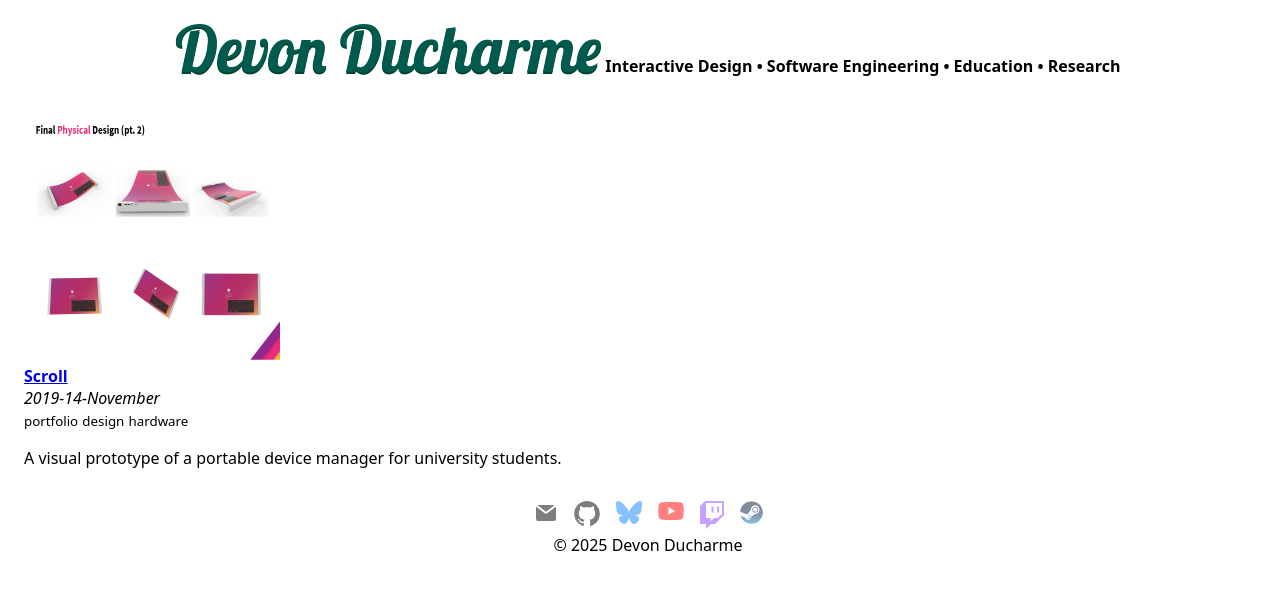
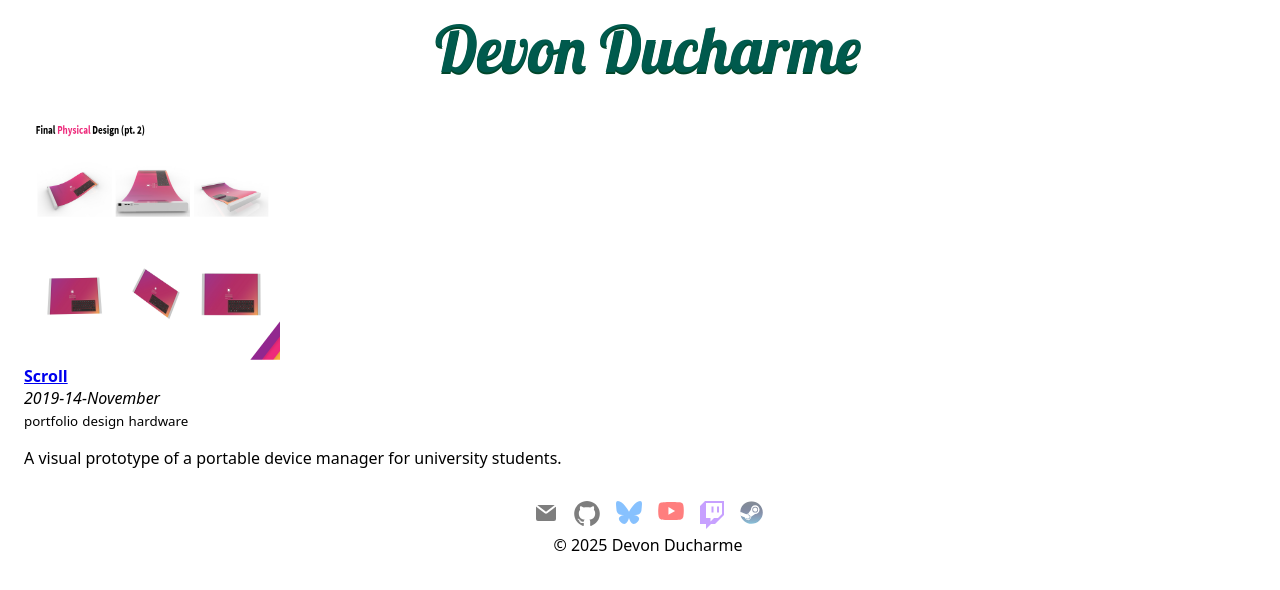
Before and after one commit to buddydudedev/portfolio.buddydude.dev, a Jekyll site: the page built from index.html, in a window 1280 px wide. Shown: the top 590 px of the page. Built offline with Jekyll 4.4.1, drawn with Linux system fonts in a browser that asks for light colours.

Commit message:
Removed subtitle (for now)

```diff
--- a/_layouts/default.html
+++ b/_layouts/default.html
@@ -11,7 +11,6 @@
 <body>
     <header>
         <span>Devon Ducharme</span>
-        <b>Interactive Design &bullet; Software Engineering &bullet; Education &bullet; Research</b>
     </header>
     <main>
         {{ content }}
```
